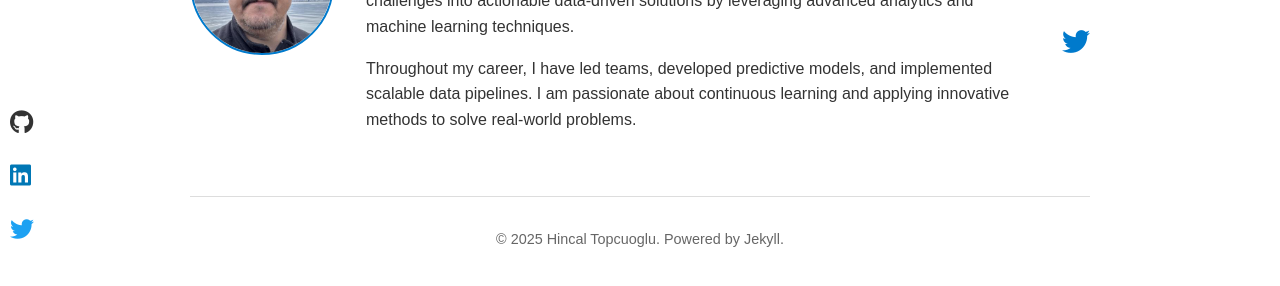
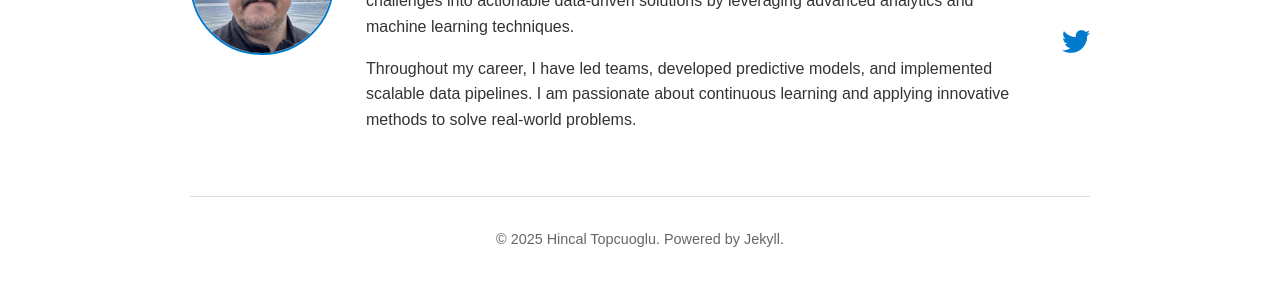
Before and after one commit to hincaltopcuoglu/hincaltopcuoglu.github.io, a Jekyll site: the page built from index.md, in a window 1280 px wide. Shown: the part 273-559 px from the top of the page. Built offline with Jekyll 4.4.1, drawn with Linux system fonts in a browser that asks for light colours.

Commit message:
Update home.html

```diff
--- a/_layouts/home.html
+++ b/_layouts/home.html
@@ -8,19 +8,6 @@
   <link rel="stylesheet" href="https://cdnjs.cloudflare.com/ajax/libs/font-awesome/6.4.0/css/all.min.css" />
 </head>
 <body>
-
-  <!-- Social Icons fixed on left side -->
-  <div style="position: fixed; top: 50%; left: 10px; transform: translateY(-50%); display: flex; flex-direction: column; gap: 15px; z-index: 1000;">
-    <a href="https://github.com/hincaltopcuoglu" target="_blank" aria-label="GitHub" style="color:#333; font-size: 24px;">
-      <i class="fab fa-github"></i>
-    </a>
-    <a href="https://www.linkedin.com/in/hincal-topcuoglu/" target="_blank" aria-label="LinkedIn" style="color:#0077b5; font-size: 24px;">
-      <i class="fab fa-linkedin"></i>
-    </a>
-    <a href="https://x.com/hincaltopcuogl1" target="_blank" aria-label="Twitter" style="color:#1da1f2; font-size: 24px;">
-      <i class="fab fa-twitter"></i>
-    </a>
-  </div>
 
   <header>
     <nav>
```
